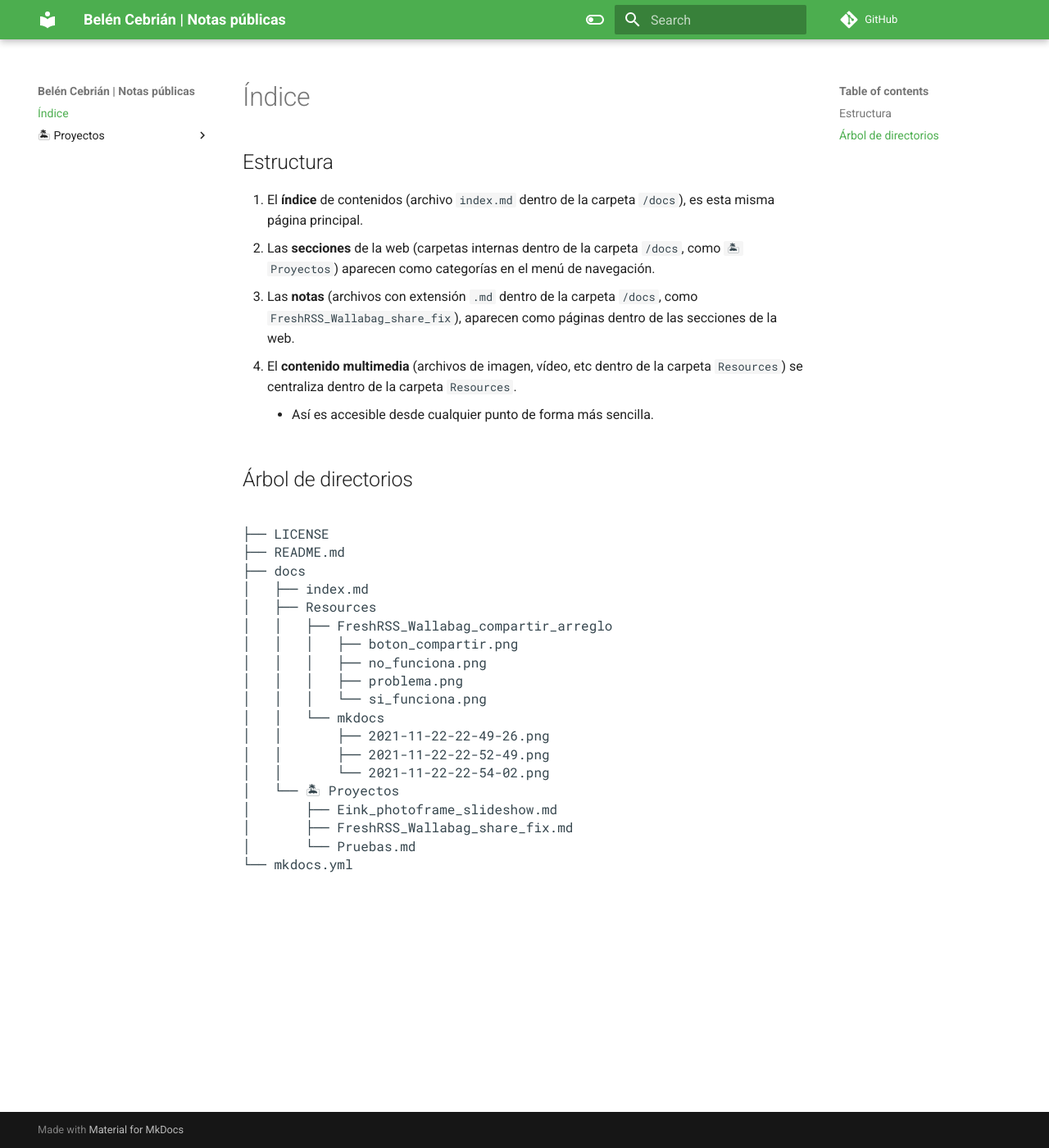
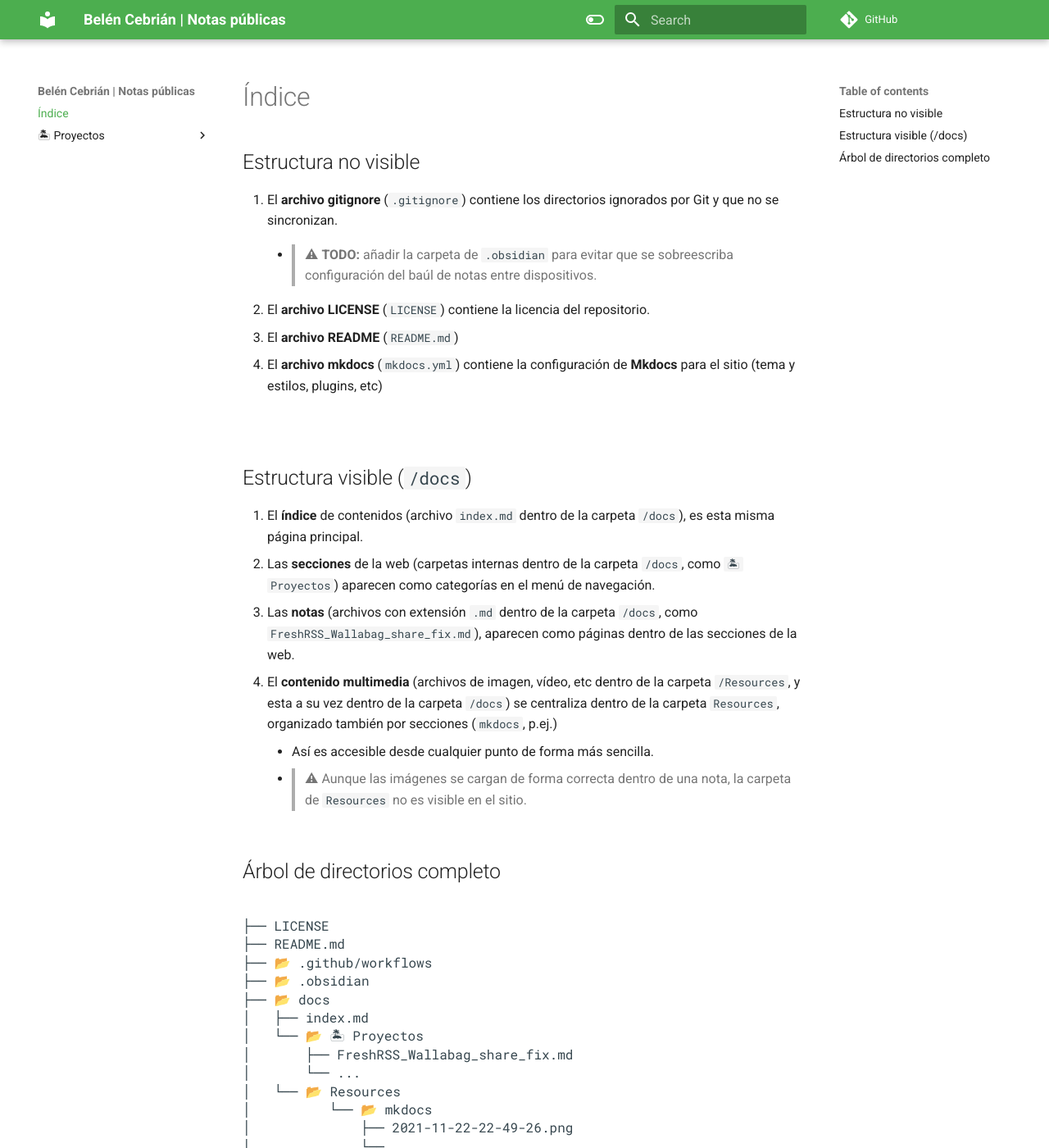
Before and after one commit to BelenCebrian/Notes, an MkDocs documentation site: the page built from docs/Índice.md, in a window 1280 px wide and 1400 px high. Shown: the whole window at 82% size. Built offline with MkDocs 1.6.1 and Material for MkDocs 9.7.7, drawn with Linux system fonts in a browser that asks for light colours; comment, search, counter and statistics services are not loaded; some of the changed text lies outside the part shown.

Commit message:
Actualizar ``Indice``

```diff
--- a/docs/Índice.md
+++ b/docs/Índice.md
@@ -1,32 +1,39 @@
-## Estructura
+## Estructura no visible
+
+1. El **archivo gitignore** (``.gitignore``) contiene los directorios ignorados por Git y que no se sincronizan.
+	-  > ⚠ **TODO:** añadir la carpeta de ``.obsidian`` para evitar que se sobreescriba configuración del baúl de notas entre dispositivos.
+1. El **archivo LICENSE** (``LICENSE``) contiene la licencia del repositorio.
+2. El **archivo README** (``README.md``)
+3. El **archivo mkdocs** (``mkdocs.yml``) contiene la configuración de **Mkdocs** para el sitio (tema y estilos, plugins, etc)
+
+<br>
+
+## Estructura visible (``/docs``)
 
 1. El **índice** de contenidos (archivo `index.md` dentro de la carpeta `/docs`), es esta misma página principal.
 1. Las **secciones** de la web (carpetas internas dentro de la carpeta `/docs`, como ``🏝 Proyectos``) aparecen como categorías en el menú de navegación.
-1. Las **notas** (archivos con extensión ``.md`` dentro de la carpeta ``/docs``, como ``FreshRSS_Wallabag_share_fix``), aparecen como páginas dentro de las secciones de la web.
-1. El **contenido multimedia** (archivos de imagen, vídeo, etc dentro de la carpeta ``Resources``) se centraliza dentro de la carpeta ``Resources``.
+1. Las **notas** (archivos con extensión ``.md`` dentro de la carpeta ``/docs``, como ``FreshRSS_Wallabag_share_fix.md``), aparecen como páginas dentro de las secciones de la web.
+1. El **contenido multimedia** (archivos de imagen, vídeo, etc dentro de la carpeta ``/Resources``, y esta a su vez dentro de la carpeta ``/docs``) se centraliza dentro de la carpeta ``Resources``, organizado también por secciones (``mkdocs``, p.ej.)
 	- Así es accesible desde cualquier punto de forma más sencilla.
+	- >⚠ Aunque las imágenes se cargan de forma correcta dentro de una nota, la carpeta de ``Resources`` no es visible en el sitio.
 
-## Árbol de directorios
+## Árbol de directorios completo
 
 <pre>
 
 ├── LICENSE
 ├── README.md
-├── docs
+├── 📂 .github/workflows
+├── 📂 .obsidian
+├── 📂 docs
 │   ├── index.md
-│   ├── Resources
-│   │   ├── FreshRSS_Wallabag_compartir_arreglo
-│   │   │   ├── boton_compartir.png
-│   │   │   ├── no_funciona.png
-│   │   │   ├── problema.png
-│   │   │   └── si_funciona.png
-│   │   └── mkdocs
-│   │       ├── 2021-11-22-22-49-26.png
-│   │       ├── 2021-11-22-22-52-49.png
-│   │       └── 2021-11-22-22-54-02.png
-│   └── 🏝 Proyectos
-│       ├── Eink_photoframe_slideshow.md
+│   └── 📂 🏝 Proyectos
 │       ├── FreshRSS_Wallabag_share_fix.md
-│       └── Pruebas.md
+│       └── ...
+│   └── 📂 Resources
+│          └── 📂 mkdocs
+│              ├── 2021-11-22-22-49-26.png
+│              └── ...
 └── mkdocs.yml
+
 </pre>
```
